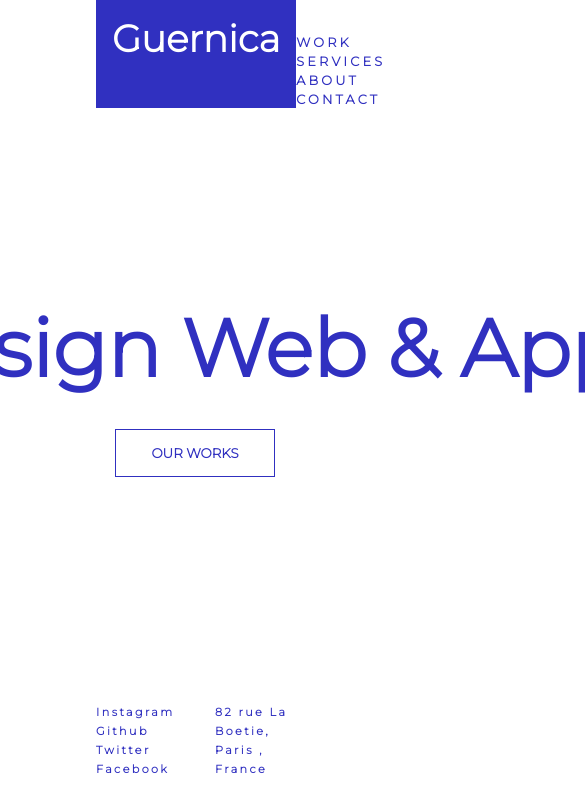
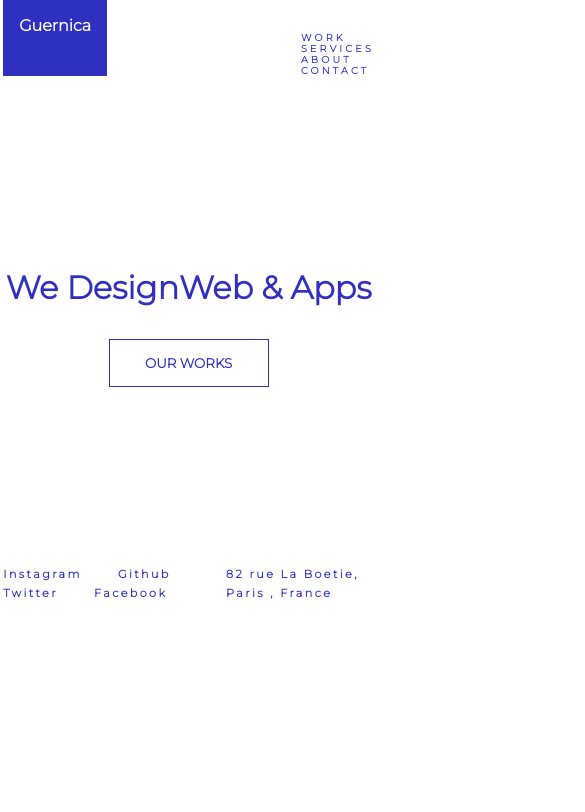
Before and after one commit to adityawebdev/Guernica, a plain HTML site: page home.html in a window 390 px wide. Shown: the top 812 px of the page, 585 px wide, since content can reach past the window. Drawn offline with Linux system fonts and the light colour scheme.

Commit message:
responsiveness

```diff
--- /dev/null
+++ b/css/responsive.css
@@ -0,0 +1,60 @@
+@media only screen and (max-width: 945px) {
+  #main-heading {
+    font-size: 4rem;
+  }
+  .work-btn {
+    font-size: 1rem;
+  }
+  body {
+    margin-left: -0.8rem;
+  }
+}
+@media only screen and (max-width: 890px) {
+  .b-link {
+    font-size: 0.6rem;
+  }
+  .logo h3 {
+    font-size: 1rem;
+    padding: 1rem;
+  }
+  #links {
+    margin-right: 1rem;
+    word-spacing: 0.5rem;
+  }
+}
+@media only screen and (max-width: 945px) {
+  #main-heading {
+    font-size: 2rem;
+  }
+  .work-btn {
+    font-size: 1rem;
+  }
+}
+@media only screen and (max-width: 500px) {
+  #logo {
+    margin-left: 0.5rem;
+  }
+}
+@media only screen and (max-width: 413px) {
+  #logo {
+    margin-left: 1rem;
+  }
+  #links {
+    display: flex;
+    flex-direction: column;
+  }
+  #main-heading {
+    display: flex;
+    flex-wrap: wrap;
+    justify-content: center;
+    align-items: space-around;
+  }
+  #left {
+    margin-left: 1rem;
+    margin-top: -3rem;
+  }
+  #right {
+    margin-right: 1rem;
+    margin-top: -3rem;
+  }
+}
--- a/css/style.css
+++ b/css/style.css
@@ -1,3 +1,7 @@
+@import url("utilities.css");
+@import url("animations.css");
+@import url("responsive.css");
+
 * {
   margin: 0;
   padding: 0;
--- a/home.html
+++ b/home.html
@@ -10,17 +10,15 @@
       rel="stylesheet"
     />
     <link rel="stylesheet" href="./css/style.css" />
-    <link rel="stylesheet" href="./css/utilities.css" />
-    <link rel="stylesheet" href="./css/animations.css" />
   </head>
 
   <body>
     <header>
       <nav class="nav flex">
-        <div class="logo">
+        <div class="logo" id="logo">
           <h3>Guernica</h3>
         </div>
-        <div class="links">
+        <div class="links" id="links">
           <a class="b-link" href="work.html">Work</a>
           <a class="b-link" href="services.html">Services</a>
           <a class="b-link" href="about.html">About</a>
@@ -30,20 +28,24 @@
     </header>
     <section class="main flex">
       <div class="heading">
-        <h1 id="main-heading">We Design Web & Apps</h1>
+        <h1 id="main-heading">We Design <span>Web & Apps</span></h1>
       </div>
       <div class="work-btn">
         <a href="work.html"> <button class="btn">Our Works</button></a>
       </div>
     </section>
     <footer class="flex">
-      <div class="left">
-        <a href="#">Instagram</a>
-        <a href="#">Github</a>
-        <a href="#">Twitter</a>
-        <a href="#">Facebook</a>
+      <div class="left" id="left">
+        <a href="https://www.instagram.com/officialadityasinha/?hl=en"
+          >Instagram</a
+        >
+        <a href="https://github.com/adityawebdev">Github</a>
+        <a href="https://twitter.com/AdiS3201">Twitter</a>
+        <a href="https://www.facebook.com/profile.php?id=100015627424337"
+          >Facebook</a
+        >
       </div>
-      <div class="right">
+      <div class="right" id="right">
         <a href="#"> 82 rue La Boetie, Paris , France </a>
       </div>
     </footer>
```
Also changed, not shown: about.html (+11 -9 lines), contact.html (+11 -9 lines), services.html (+12 -10 lines), work.html (+11 -16 lines).
